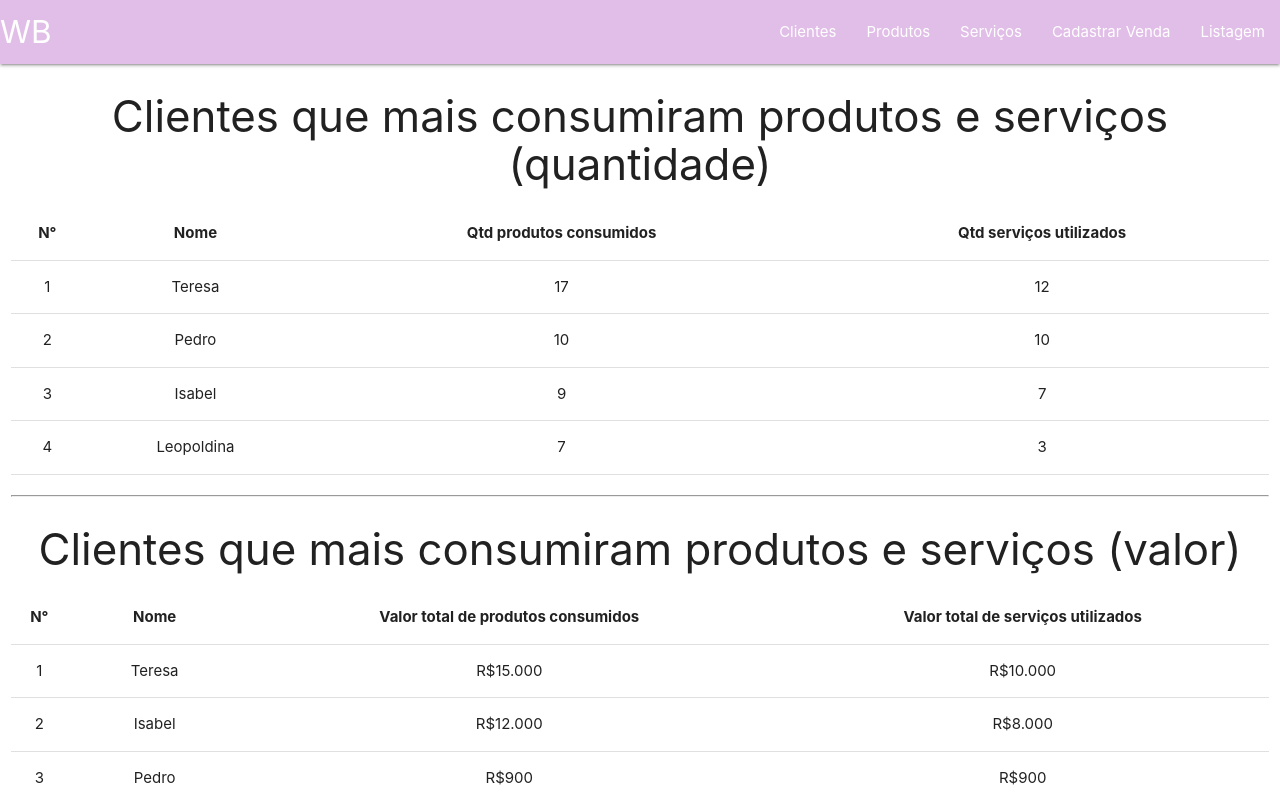
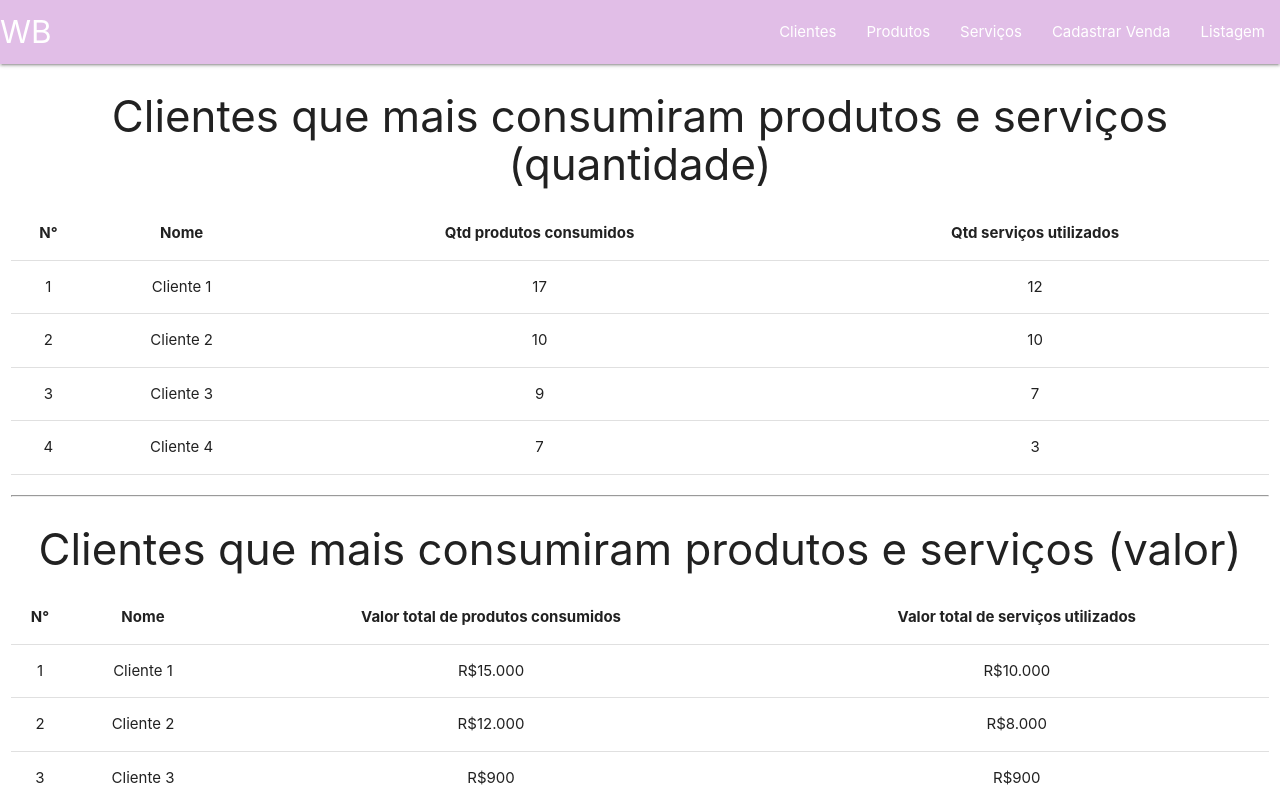
Before and after one commit to Meowo2/wb_typescript, a React (Create React App) app: page / in a window 1280 px wide. Both pictures are taken after a click on the link "Listagem". Shown: the top 800 px of the page. Built offline with nearby package versions, Linux system fonts and the light colour scheme.

Commit message:
[refactor]: Updated information in the listing

```diff
--- a/src/componentes/listagem.tsx
+++ b/src/componentes/listagem.tsx
@@ -37,25 +37,25 @@ export default class Listagem extends Component<props> {
                                     <tbody>
                                         <tr>
                                             <td>1</td>
-                                            <td>Teresa</td>
+                                            <td>Cliente 1</td>
                                             <td>17</td>
                                             <td>12</td>
                                         </tr>
                                         <tr>
                                             <td>2</td>
-                                            <td>Pedro</td>
+                                            <td>Cliente 2</td>
                                             <td>10</td>
                                             <td>10</td>
                                         </tr>
                                         <tr>
                                             <td>3</td>
-                                            <td>Isabel</td>
+                                            <td>Cliente 3</td>
                                             <td>9</td>
                                             <td>7</td>
                                         </tr>
                                         <tr>
                                             <td>4</td>
-                                            <td>Leopoldina</td>
+                                            <td>Cliente 4</td>
                                             <td>7</td>
                                             <td>3</td>
                                         </tr>
@@ -80,25 +80,25 @@ export default class Listagem extends Component<props> {
                                     <tbody>
                                         <tr>
                                             <td>1</td>
-                                            <td>Teresa</td>
+                                            <td>Cliente 1</td>
                                             <td>R$15.000</td>
                                             <td>R$10.000</td>
                                         </tr>
                                         <tr>
                                             <td>2</td>
-                                            <td>Isabel</td>
+                                            <td>Cliente 2</td>
                                             <td>R$12.000</td>
                                             <td>R$8.000</td>
                                         </tr>
                                         <tr>
                                             <td>3</td>
-                                            <td>Pedro</td>
+                                            <td>Cliente 3</td>
                                             <td>R$900</td>
                                             <td>R$900</td>
                                         </tr>
                                         <tr>
                                             <td>4</td>
-                                            <td>Leopoldina</td>
+                                            <td>Cliente 4</td>
                                             <td>R$500</td>
                                             <td>R$120</td>
                                         </tr>
@@ -123,15 +123,19 @@ export default class Listagem extends Component<props> {
 
                                     <tbody>
                                         <tr>
-                                            <td>Teresa</td>
+                                            <td>Cliente 1</td>
                                             <td>F</td>
                                         </tr>
                                         <tr>
-                                            <td>Isabel</td>
+                                            <td>Cliente 2</td>
                                             <td>F</td>
                                         </tr>
                                         <tr>
-                                            <td>Pedro</td>
+                                            <td>Cliente 3</td>
+                                            <td>M</td>
+                                        </tr>
+                                        <tr>
+                                            <td>Cliente 4</td>
                                             <td>M</td>
                                         </tr>
                                     </tbody>
@@ -152,11 +156,11 @@ export default class Listagem extends Component<props> {
 
                                     <tbody>
                                         <tr>
-                                            <td>Sabonete de Ervas</td>
+                                            <td>Produto 1</td>
                                             <td>F</td>
                                         </tr>
                                         <tr>
-                                            <td>Esfoliante Corporal de Frutas</td>
+                                            <td>Produto 2</td>
                                             <td>M</td>
                                         </tr>
                                     </tbody>
@@ -174,11 +178,11 @@ export default class Listagem extends Component<props> {
 
                                     <tbody>
                                         <tr>
-                                            <td>Tratamento Facial Anti-idade</td>
+                                            <td>Serviço 1</td>
                                             <td>F</td>
                                         </tr>
                                         <tr>
-                                            <td>Massagem Relaxante com Óleos Essenciais</td>
+                                            <td>Serviço 2</td>
                                             <td>M</td>
                                         </tr>
                                     </tbody>
@@ -202,12 +206,12 @@ export default class Listagem extends Component<props> {
 
                                     <tbody>
                                         <tr>
-                                            <td>Sabonete de Ervas</td>
+                                            <td>Produto 1</td>
                                             <td> 250
                                             </td>
                                         </tr>
                                         <tr>
-                                            <td>Esfoliante Corporal de Frutas</td>
+                                            <td>Produto 2</td>
                                             <td>25</td>
                                         </tr>
                                     </tbody>
@@ -228,11 +232,11 @@ export default class Listagem extends Component<props> {
 
                                     <tbody>
                                         <tr>
-                                            <td>Massagem Relaxante com Óleos Essenciais</td>
+                                            <td>Serviço 3</td>
                                             <td>700</td>
                                         </tr>
                                         <tr>
-                                            <td>Tratamento Facial Anti-idade</td>
+                                            <td>Serviço 4</td>
                                             <td>170</td>
                                         </tr>
                                     </tbody>
@@ -259,19 +263,19 @@ export default class Listagem extends Component<props> {
                                         <tbody>
                                             <tr>
                                                 <td>1</td>
-                                                <td>Leopoldina</td>
+                                                <td>Cliente 4</td>
                                                 <td>7</td>
                                                 <td>3</td>
                                             </tr>
                                             <tr>
                                                 <td>2</td>
-                                                <td>Isabel</td>
+                                                <td>Cliente 2</td>
                                                 <td>9</td>
                                                 <td>7</td>
                                             </tr>
                                             <tr>
                                                 <td>3</td>
-                                                <td>Pedro</td>
+                                                <td>Cliente 1</td>
                                                 <td>10</td>
                                                 <td>10</td>
                                             </tr>
```
